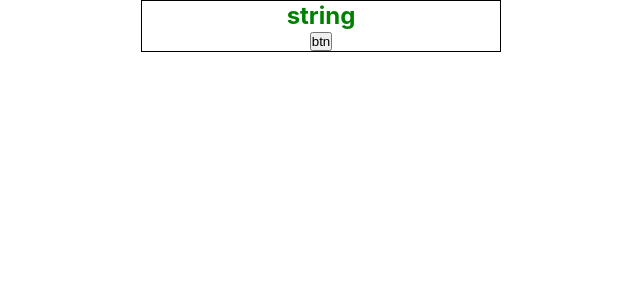
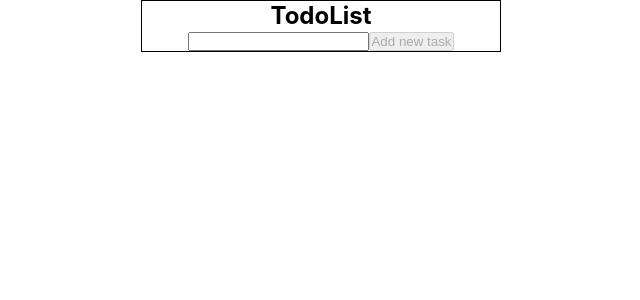
Before and after one commit to kozzztia/education-todo, a React (Create React App) app: page / in a window 1280 px wide. Shown: the top 300 px of the page, without its empty margins (319-959 px from the left). Built offline with nearby package versions, Linux system fonts and the light colour scheme.

Commit message:
todo can change color  commit

```diff
--- a/src/App.tsx
+++ b/src/App.tsx
@@ -1,31 +1,26 @@
 import React, {createContext, useState} from 'react';
 import './App.css';
 import TodoListComponent from "./components/TodoListComponent";
-import {contextType} from "./types/types";
-
+import {contextType, todosTypes} from "./types/types";
 
 export const TodoContext = createContext<contextType | null>(null)
+
 function App() {
-  const [doneValue, setDoneValue] = useState<boolean>(false)
+
+  const [inputValue, setInputValue] = useState<string>("")
+  const [todos, setTodos] = useState<todosTypes[]|[]>([])
+
     const context : contextType= {
-        doneValue,
-        text : "string",
+        text : "TodoList",
+        inputValue,
+        setInputValue,
+        setTodos,
+        todos,
     }
   return (
       <TodoContext.Provider value ={context}>
         <div className="App">
-
           <TodoListComponent/>
-
-            <button
-                onClick={(e)=>{
-                    e.preventDefault()
-                    setDoneValue((prevState)=>!prevState)
-                    console.log(doneValue)
-                }}
-            >
-                btn
-            </button>
         </div>
       </TodoContext.Provider>
   );
--- /dev/null
+++ b/src/components/Todo.tsx
@@ -0,0 +1,21 @@
+import React, {useState} from 'react';
+import {itemTypes, todosTypes} from "../types/types";
+
+const Todo = ({id , doneValue , title}:itemTypes) => {
+    const [todoDone, setTodoDone] = useState<boolean>(doneValue)
+    return (
+        <li style={todoDone?{color:"red"}:{color:"black"}}
+            key={id}>
+            {id}: {title}
+            <button
+                onClick={()=>{
+                    setTodoDone((prev)=>!prev)
+                }}
+            >
+                done
+            </button>
+        </li>
+    );
+};
+
+export default Todo;
--- a/src/components/TodoForm.tsx
+++ b/src/components/TodoForm.tsx
@@ -1,29 +1,35 @@
-import React, {useState} from 'react';
-
-
-
-
-
+import React, {useContext} from 'react';
+import {TodoContext} from "../App";
+import {createId} from "../support/support";
 
 
 
 const TodoForm = () => {
-    const [inputValue , setInputValue] = useState <string> ("");
+    const {...context} = useContext(TodoContext)
     return (
         <form
             onSubmit={(e)=>{
                 e.preventDefault()
-                console.log(inputValue)
-                setInputValue("")
+                const newTodo = {
+                    id: createId(),
+                    title: context.inputValue,
+                    doneValue: false,
+                }
+                context.setTodos([...context.todos , newTodo])
+                console.log(context.todos)
+                context.setInputValue("")
             }}
         >
             <input type="text"
-                    onChange={(e)=>{
-                        setInputValue(e.target.value)
-                    }}
-                   value={inputValue}
+                   onChange={(e)=>{
+                        context.setInputValue(e.target.value)
+                   }}
+                   value={context.inputValue}
             />
-            <button type="submit">Add new task</button>
+            <button
+                type="submit"
+                disabled={context.inputValue.length <5}
+            >Add new task</button>
         </form>
     );
 };
--- /dev/null
+++ b/src/components/TodoList.tsx
@@ -0,0 +1,23 @@
+import React, {useContext} from 'react';
+import {TodoContext} from "../App";
+import Todo from "./Todo";
+
+const TodoList = () => {
+    const {...context} = useContext(TodoContext)
+    return (
+        <ul>
+            {
+                context.todos.map(item =>
+                    <Todo
+                        id={item.id}
+                        title={item.title}
+                        doneValue={item.doneValue}
+                    />
+                )
+            }
+
+        </ul>
+    );
+};
+
+export default TodoList;
--- a/src/components/TodoListComponent.tsx
+++ b/src/components/TodoListComponent.tsx
@@ -1,15 +1,16 @@
 import React,{useContext} from 'react';
+import {TodoContext} from "../App";
 import TodoForm from "./TodoForm";
-import {TodoContext} from "../App";
-import {contextType} from "../types/types";
+import TodoList from "./TodoList";
+
 
 const TodoListComponent = () => {
     const {...context} = useContext(TodoContext)
     return (
         <div>
-            <h2
-                style={context.doneValue?{color:"red"}:{color:"green"}}
-            >{context.text}</h2>
+            <h2>{context.text}</h2>
+            <TodoForm/>
+            <TodoList/>
         </div>
     );
 };
--- a/src/support/support.ts
+++ b/src/support/support.ts
@@ -1,5 +1,5 @@
 
-let id = 3;
+let id = 0;
 
 export const createId = ()=> {
         id = id +1
```
Also changed, not shown: src/types/types.tsx (+14 -13 lines).
